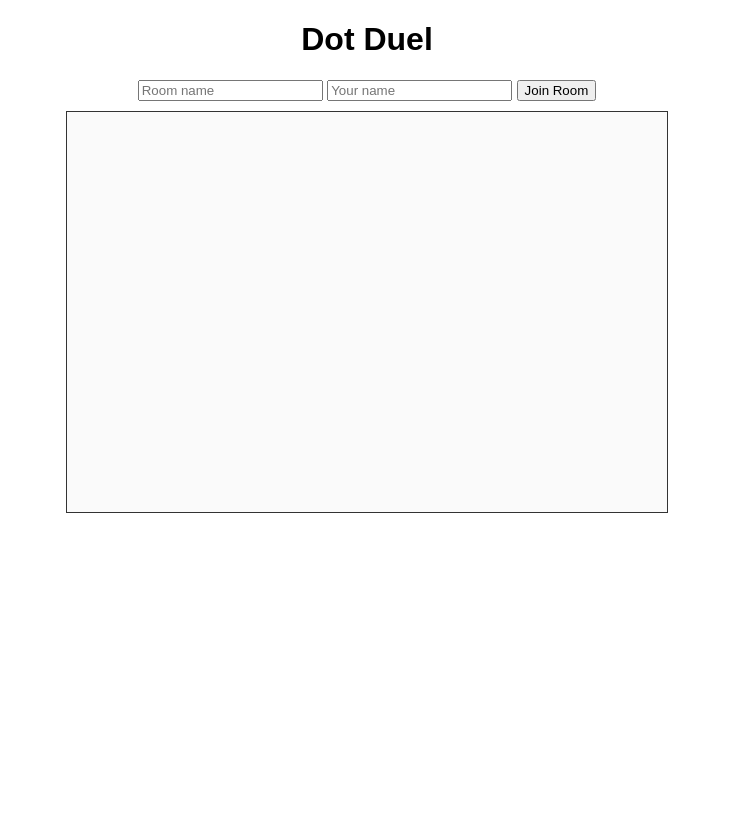
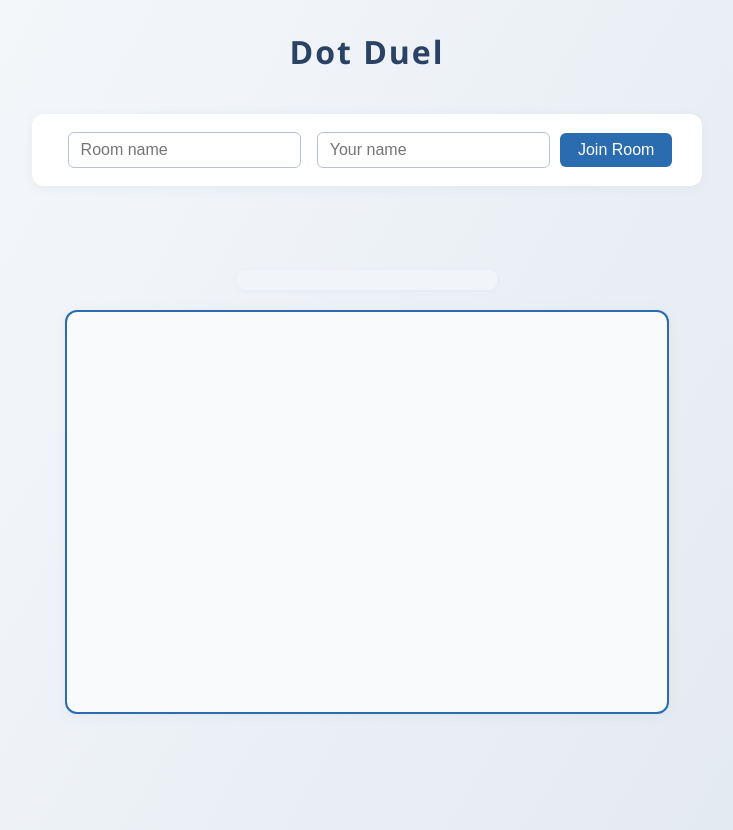
Before and after one commit to axle-blaze/two-player-game, a plain HTML site: page client/index.html in a window 1280 px wide. Both pictures are taken after a click on the button "Join Room". Shown: the whole page, without its empty margins (273-1006 px from the left). Before the commit the page ends 800 px from the top, so only its background shows below. Drawn offline with nearby package versions, Linux system fonts and the light colour scheme; no server answers.

Commit message:
Improvements in the UI

```diff
--- a/client/index.html
+++ b/client/index.html
@@ -4,19 +4,93 @@
   <meta charset="UTF-8">
   <title>Dot Duel</title>
   <style>
-    body { font-family: sans-serif; text-align: center; }
-    #gameCanvas { border: 1px solid #333; background: #fafafa; }
-    #scoreboard { margin: 10px; }
-    #winner { font-size: 1.5em; color: green; }
+    body {
+      font-family: 'Segoe UI', Arial, sans-serif;
+      background: linear-gradient(120deg, #f8fafc 0%, #e0e7ef 100%);
+      text-align: center;
+      margin: 0;
+      min-height: 100vh;
+    }
+    h1 {
+      color: #2a4365;
+      margin-top: 30px;
+      letter-spacing: 2px;
+    }
+    #joinBox {
+      margin: 20px auto 30px auto;
+      padding: 18px 30px 18px 30px;
+      background: #fff;
+      border-radius: 12px;
+      box-shadow: 0 2px 12px #b6c2d933;
+      display: inline-block;
+    }
+    #joinBox input {
+      padding: 8px 12px;
+      margin: 0 6px;
+      border: 1px solid #b6c2d9;
+      border-radius: 6px;
+      font-size: 1em;
+      outline: none;
+    }
+    #joinBtn {
+      padding: 8px 18px;
+      background: #2b6cb0;
+      color: #fff;
+      border: none;
+      border-radius: 6px;
+      font-size: 1em;
+      cursor: pointer;
+      transition: background 0.2s;
+    }
+    #joinBtn:disabled {
+      background: #b6c2d9;
+      cursor: not-allowed;
+    }
+    #scoreboard {
+      margin: 18px auto 10px auto;
+      padding: 10px 0;
+      width: 260px;
+      background: #f1f5fa;
+      border-radius: 8px;
+      box-shadow: 0 1px 4px #b6c2d922;
+      font-size: 1.1em;
+      color: #2a4365;
+    }
+    #gameCanvas {
+      border: 2px solid #2b6cb0;
+      background: #f8fafc;
+      border-radius: 12px;
+      margin-top: 10px;
+      box-shadow: 0 2px 12px #b6c2d933;
+      cursor: pointer;
+      transition: box-shadow 0.2s;
+    }
+    #gameCanvas:active {
+      box-shadow: 0 4px 18px #2b6cb055;
+    }
+    #winner {
+      font-size: 1.5em;
+      color: #38a169;
+      margin-top: 18px;
+      font-weight: bold;
+      letter-spacing: 1px;
+    }
+    #status {
+      margin: 12px auto 0 auto;
+      color: #b7791f;
+      font-size: 1.1em;
+      min-height: 24px;
+    }
   </style>
 </head>
 <body>
   <h1>Dot Duel</h1>
-  <div>
+  <div id="joinBox">
     <input id="roomInput" placeholder="Room name" />
     <input id="nameInput" placeholder="Your name" />
     <button id="joinBtn">Join Room</button>
   </div>
+  <div id="status"></div>
   <div id="scoreboard"></div>
   <canvas id="gameCanvas" width="600" height="400"></canvas>
   <div id="winner"></div>
--- a/client/main.js
+++ b/client/main.js
@@ -5,24 +5,35 @@ let name = null;
 let dot = null;
 let scores = {};
 let gameOver = false;
+let joined = false;
 
 const canvas = document.getElementById('gameCanvas');
 const ctx = canvas.getContext('2d');
 const scoreboard = document.getElementById('scoreboard');
 const winnerDiv = document.getElementById('winner');
+const statusDiv = document.getElementById('status');
+const joinBox = document.getElementById('joinBox');
+const joinBtn = document.getElementById('joinBtn');
 
 function drawDot(dot) {
   ctx.clearRect(0, 0, canvas.width, canvas.height);
   if (dot) {
     ctx.beginPath();
     ctx.arc(dot.x, dot.y, 20, 0, 2 * Math.PI);
-    ctx.fillStyle = 'red';
+    ctx.shadowColor = '#2b6cb0';
+    ctx.shadowBlur = 16;
+    ctx.fillStyle = 'radial-gradient(circle at 60% 40%, #f56565 60%, #c53030 100%)';
+    ctx.fillStyle = '#f56565';
     ctx.fill();
+    ctx.shadowBlur = 0;
+    ctx.lineWidth = 3;
+    ctx.strokeStyle = '#c53030';
+    ctx.stroke();
   }
 }
 
 canvas.addEventListener('click', (e) => {
-  if (!dot || gameOver) return;
+  if (!dot || gameOver || !joined) return;
   const rect = canvas.getBoundingClientRect();
   const x = e.clientX - rect.left;
   const y = e.clientY - rect.top;
@@ -34,27 +45,36 @@ canvas.addEventListener('click', (e) => {
   }
 });
 
-document.getElementById('joinBtn').onclick = () => {
-  room = document.getElementById('roomInput').value;
-  name = document.getElementById('nameInput').value;
+joinBtn.onclick = () => {
+  room = document.getElementById('roomInput').value.trim();
+  name = document.getElementById('nameInput').value.trim();
   if (room && name) {
     socket.emit('join_room', { room, name });
-    document.getElementById('joinBtn').disabled = true;
+    joinBtn.disabled = true;
+    statusDiv.textContent = 'Waiting for another player to join...';
+    joined = true;
+    joinBox.style.display = 'none';
   }
 };
 
 socket.on('new_dot', (data) => {
   dot = data;
+  statusDiv.textContent = 'Click the dot!';
   drawDot(dot);
 });
 
 socket.on('score_update', (data) => {
   scores = data;
-  scoreboard.innerHTML = 'Scores:<br>' + Object.entries(scores).map(([id, score]) => `${id}: ${score}`).join('<br>');
+  let html = '<b>Scores</b><br>';
+  Object.entries(scores).forEach(([id, score], idx) => {
+    html += `<span style="color:${idx===0?'#2b6cb0':'#c53030'};font-weight:bold;">Player ${idx+1}</span>: ${score}<br>`;
+  });
+  scoreboard.innerHTML = html;
 });
 
 socket.on('game_over', ({ winner }) => {
   gameOver = true;
+  statusDiv.textContent = '';
   winnerDiv.textContent = `Game Over! Winner: ${winner}`;
   drawDot(null);
 });
```
